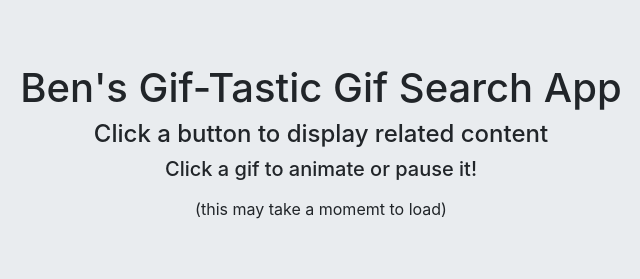
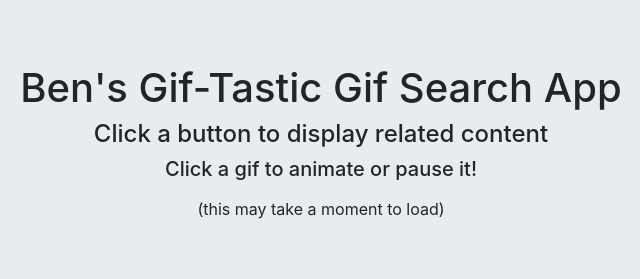
Before and after one commit to txbikeguy/GifTastic, a plain HTML site: page index.html in a window 1280 px wide. Shown: the top 279 px of the page, 319-959 px from the left. Drawn offline with nearby package versions, Linux system fonts and the light colour scheme.

Commit message:
spelling fix

```diff
--- a/index.html
+++ b/index.html
@@ -21,7 +21,7 @@
       <h1>Ben's Gif-Tastic Gif Search App</h1>
       <h4>Click a button to display related content</h4>
       <h5>Click a gif to animate or pause it!</h5>
-      <p>(this may take a momemt to load)</p>
+      <p id="header">(this may take a moment to load)</p>
     </div>
   </div>
   <div class="container">
```
